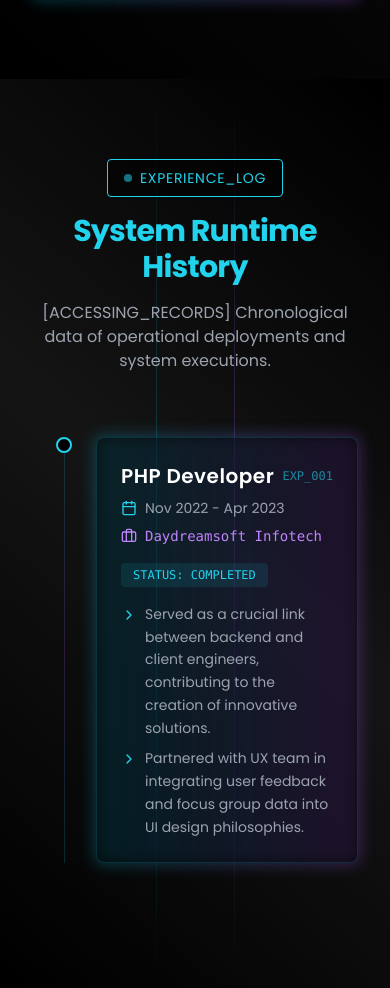
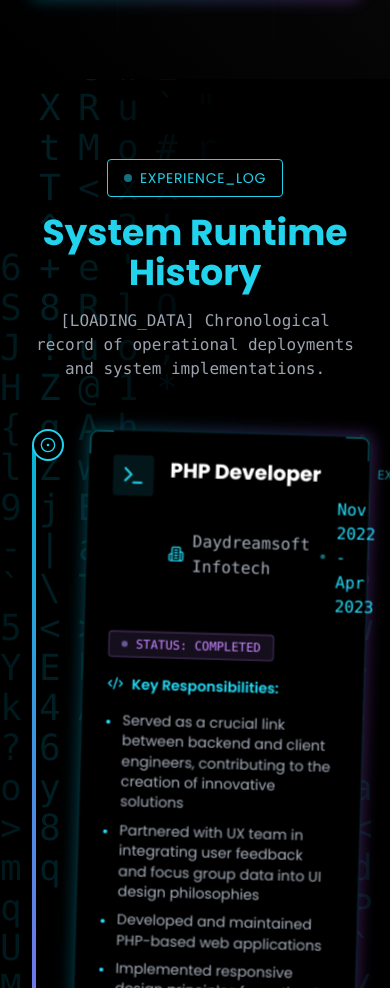
Before and after one commit to shi2307van/Shivani-Shinde, a React (Vite) app: page / in a window 390 px wide. Shown: the part 7224-8212 px from the top of the page. Built offline with nearby package versions, Linux system fonts and the light colour scheme.

Commit message:
Update Experience.jsx: Reorder experiences and format dates

```diff
--- a/src/components/Experience.jsx
+++ b/src/components/Experience.jsx
@@ -1,4 +1,5 @@
-import { Briefcase, Calendar, ChevronRight } from 'lucide-react';
+import React from 'react';
+import { Terminal, Calendar, Building2, Code2, CircleDot } from 'lucide-react';
 
 const Experience = () => {
   const experiences = [
@@ -6,116 +7,197 @@ const Experience = () => {
       title: "PHP Developer",
       company: "Daydreamsoft Infotech",
       duration: "Nov 2022 - Apr 2023",
+      status: "COMPLETED",
+      code: "EXP_001",
       responsibilities: [
-        "Served as a crucial link between backend and client engineers, contributing to the creation of innovative solutions.",
-        "Partnered with UX team in integrating user feedback and focus group data into UI design philosophies."
+        "Served as a crucial link between backend and client engineers, contributing to the creation of innovative solutions",
+        "Partnered with UX team in integrating user feedback and focus group data into UI design philosophies",
+        "Developed and maintained PHP-based web applications",
+        "Implemented responsive design principles for optimal user experience",
+        "Collaborated with cross-functional teams to deliver high-quality solutions"
       ],
-      code: "EXP_001",
-      status: "COMPLETED"
+      technologies: ["PHP", "MySQL", "HTML/CSS", "JavaScript", "UI/UX", "Responsive Design"]
+    },
+    {
+      title: "Java Developer",
+      company: "G-Soft Technology Pvt. Ltd.",
+      role: "Backend Development Intern",
+      duration: "Aug 2024 - Mar 2025",
+      status: "CONTINUE",
+      code: "EXP_002",
+      responsibilities: [
+        "Developing enterprise applications using Java and Spring Framework ecosystem",
+        "Building and optimizing database operations using JDBC and MySQL",
+        "Implementing RESTful APIs and microservices using Spring Boot",
+        "Creating responsive web interfaces using React.js and modern JavaScript",
+        "Designing and implementing scalable backend architectures",
+        "Writing clean, maintainable code following best practices and design patterns",
+        "Participating in code reviews and agile development processes"
+      ],
+      technologies: ["Java", "Spring Boot", "MySQL", "REST APIs", "React.js", "Git"]
     }
   ];
 
   return (
     <section id="experience" className="relative py-20 bg-black text-white overflow-hidden">
-      {/* Background Effects */}
-      <div className="absolute inset-0 bg-[linear-gradient(40deg,#000000,#1a1a1a,#000000)] opacity-80">
-        <div className="absolute inset-0" style={{
-          backgroundImage: 'linear-gradient(transparent 1px, transparent 1px), linear-gradient(90deg, transparent 1px, transparent 1px)',
-          backgroundSize: '32px 32px',
-          backgroundPosition: 'center center',
-          animation: 'gradient-move 20s linear infinite'
-        }} />
+      {/* Matrix Rain Effect */}
+      <div className="absolute inset-0 bg-black opacity-90">
+        {[...Array(10)].map((_, i) => (
+          <div
+            key={i}
+            className="absolute text-cyan-500/20 text-4xl font-mono whitespace-nowrap animate-matrix"
+            style={{
+              left: `${i * 10}%`,
+              animationDelay: `${i * 0.3}s`,
+              transform: 'translateY(-100%)'
+            }}
+          >
+            {[...Array(20)].map((_, j) => (
+              <div
+                key={j}
+                style={{ animationDelay: `${j * 0.1}s` }}
+              >
+                {String.fromCharCode(33 + Math.floor(Math.random() * 93))}
               </div>
-
-      {/* Glowing Lines */}
-      <div className="absolute inset-0 overflow-hidden">
-        <div className="absolute top-0 left-[40%] w-[1px] h-full bg-gradient-to-b from-transparent via-cyan-500 to-transparent opacity-30" />
-        <div className="absolute top-0 left-[60%] w-[1px] h-full bg-gradient-to-b from-transparent via-purple-500 to-transparent opacity-30" />
+            ))}
+          </div>
+        ))}
       </div>
 
       <div className="relative max-w-7xl mx-auto px-8">
+        {/* Section Header */}
         <div className="text-center mb-16">
           <div className="inline-flex items-center space-x-2 px-4 py-2 bg-black/50 border border-cyan-400 rounded mb-4">
             <div className="w-2 h-2 bg-cyan-400 rounded-full animate-pulse" />
             <p className="text-sm text-cyan-400 tracking-wider">EXPERIENCE_LOG</p>
           </div>
-          <h2 className="text-3xl md:text-4xl font-bold tracking-tight mb-4 text-cyan-400">
+          <h2 className="text-4xl md:text-5xl font-bold mb-4 text-cyan-400">
             System Runtime History
           </h2>
-          <p className="text-gray-400 max-w-2xl mx-auto">
-            [ACCESSING_RECORDS] Chronological data of operational deployments and system executions.
+          <p className="text-gray-400 max-w-2xl mx-auto font-mono">
+            [LOADING_DATA] Chronological record of operational deployments and system implementations.
           </p>
         </div>
 
+        {/* Timeline */}
         <div className="relative">
-          {/* Timeline line */}
-          <div className="absolute left-8 md:left-1/2 transform md:-translate-x-1/2 h-full w-px bg-gradient-to-b from-cyan-500 via-purple-500 to-cyan-500 opacity-20"></div>
+          {/* Vertical Line */}
+          <div className="absolute left-0 md:left-1/2 transform md:-translate-x-1/2 top-0 h-full w-1 bg-gradient-to-b from-cyan-500 via-purple-500 to-cyan-500" />
 
-          {experiences.map((experience, index) => (
+          {experiences.map((exp, index) => (
             <div
               key={index}
-              className="relative mb-12 animate-fade-in"
-              style={{ animationDelay: '0.2s' }}
+              className={`relative mb-16 md:mb-24 ${
+                index % 2 === 0 ? 'md:pr-8 md:text-right md:ml-auto md:w-1/2' : 'md:pl-8 md:ml-0 md:w-1/2'
+              }`}
             >
-              <div className="flex flex-col md:flex-row items-start">
-                {/* Timeline dot */}
-                <div className="absolute left-8 md:left-1/2 transform -translate-x-1/2 w-4 h-4 bg-black border-2 border-cyan-400 rounded-full">
-                  <div className="absolute inset-0 rounded-full animate-ping bg-cyan-400/20"></div>
+              {/* Timeline Node */}
+              <div className="absolute top-0 left-0 md:left-0 md:right-0 transform md:translate-x-1/2 -translate-y-1/2 z-10">
+                <div className="relative w-8 h-8">
+                  <div className="absolute inset-0 bg-cyan-400 rounded-full animate-ping opacity-25" />
+                  <div className="relative w-8 h-8 bg-black border-2 border-cyan-400 rounded-full flex items-center justify-center">
+                    <CircleDot className="w-4 h-4 text-cyan-400" />
+                  </div>
+                </div>
               </div>
 
-                {/* Content */}
-                <div className="ml-16 md:ml-[calc(50%+2rem)] md:w-1/2">
-                  <div className="group relative">
-                    {/* Card Background */}
-                    <div className="absolute -inset-0.5 bg-gradient-to-r from-cyan-500 to-purple-500 rounded-lg blur opacity-30 group-hover:opacity-50 transition duration-300" />
+              {/* Experience Card */}
+              <div className="group relative ml-12 md:ml-0 animate-float"
+                   style={{ animationDelay: `${index * 0.2}s` }}>
+                {/* Card Glow */}
+                <div className="absolute -inset-0.5 bg-gradient-to-r from-cyan-500 to-purple-500 rounded-lg blur opacity-30 group-hover:opacity-75 transition duration-300" />
 
-                    {/* Card Content */}
-                    <div className="relative bg-black/50 border border-cyan-500/20 rounded-lg p-6 hover:border-cyan-400/40 transition-colors">
+                {/* Main Card */}
+                <div className="relative bg-black border border-cyan-500/20 rounded-lg p-6 hover:border-cyan-400/40 transition-all duration-300">
                   {/* Header */}
-                      <div className="flex items-center justify-between mb-2">
-                        <h3 className="text-xl font-semibold text-white tracking-wide">
-                          {experience.title}
+                  <div className="flex items-start justify-between mb-4">
+                    <div className="flex items-start gap-4">
+                      <div className="p-2 bg-cyan-400/10 rounded text-cyan-400 group-hover:scale-110 group-hover:rotate-6 transition-all duration-300">
+                        <Terminal className="w-6 h-6" />
+                      </div>
+                      <div>
+                        <h3 className="text-xl font-bold text-white group-hover:text-cyan-400 transition-colors">
+                          {exp.title}
                         </h3>
+                        <div className="flex items-center gap-2 mt-2 text-base">
+                          <Building2 className="w-4 h-4 text-cyan-400 flex-shrink-0" />
+                          <div className="flex items-center gap-2 text-gray-400 font-mono">
+                            <span>{exp.company}</span>
+                            <span className="text-cyan-400/50">•</span>
+                            <span className="text-cyan-400">{exp.duration}</span>
+                          </div>
+                        </div>
+                      </div>
+                    </div>
+                    <div className="text-right">
                       <span className="text-xs font-mono text-cyan-400 opacity-60">
-                          {experience.code}
+                        {exp.code}
                       </span>
                     </div>
-
-                      {/* Duration */}
-                      <div className="flex items-center text-gray-400 mb-2 text-sm">
-                        <Calendar className="w-4 h-4 mr-2 text-cyan-400" />
-                        {experience.duration}
-                      </div>
-
-                      {/* Company */}
-                      <div className="flex items-center text-purple-400 mb-4 text-sm font-mono">
-                        <Briefcase className="w-4 h-4 mr-2" />
-                        {experience.company}
                   </div>
 
                   {/* Status Badge */}
                   <div className="mb-4">
-                        <span className="inline-flex items-center px-3 py-1 bg-cyan-400/10 text-cyan-400 text-xs rounded font-mono">
-                          STATUS: {experience.status}
+                    <span className={`inline-flex items-center px-3 py-1 rounded text-xs font-mono
+                      ${exp.status === 'CONTINUE'
+                        ? 'bg-green-400/10 text-green-400 border border-green-400/30'
+                        : 'bg-purple-400/10 text-purple-400 border border-purple-400/30'}`}
+                    >
+                      <span className="w-1.5 h-1.5 rounded-full mr-2 animate-pulse"
+                        style={{
+                          backgroundColor: exp.status === 'CONTINUE' ? '#4ade80' : '#a78bfa'
+                        }}
+                      />
+                      STATUS: {exp.status}
                     </span>
                   </div>
 
                   {/* Responsibilities */}
+                  <div className="space-y-4">
+                    <div className="flex items-center gap-2">
+                      <Code2 className="w-4 h-4 text-cyan-400" />
+                      <h4 className="text-sm font-semibold text-cyan-400">Key Responsibilities:</h4>
+                    </div>
                     <ul className="space-y-2">
-                        {experience.responsibilities.map((responsibility, rIndex) => (
-                          <li key={rIndex} className="text-gray-400 flex items-start text-sm">
-                            <ChevronRight className="w-4 h-4 mr-2 mt-1 text-cyan-400 flex-shrink-0" />
-                            <span className="leading-relaxed">{responsibility}</span>
+                      {exp.responsibilities.map((resp, idx) => (
+                        <li
+                          key={idx}
+                          className="relative pl-4 text-gray-400 text-sm group/item"
+                        >
+                          <span className="absolute left-0 top-[0.6rem] w-1 h-1 bg-cyan-400 rounded-full
+                                       group-hover/item:scale-150 transition-transform" />
+                          <span className="group-hover/item:text-cyan-400 transition-colors">
+                            {resp}
+                          </span>
                         </li>
                       ))}
                     </ul>
+                  </div>
 
-                      {/* Hover Scan Effect */}
-                      <div className="absolute inset-0 overflow-hidden rounded-lg opacity-0 group-hover:opacity-100 transition-opacity">
-                        <div className="absolute inset-0 bg-gradient-to-b from-transparent via-cyan-400/10 to-transparent -translate-y-full animate-scan" />
+                  {/* Technologies */}
+                  <div className="mt-4 flex flex-wrap gap-2">
+                    {exp.technologies.map((tech, idx) => (
+                      <span
+                        key={idx}
+                        className="px-2 py-1 bg-cyan-400/5 border border-cyan-400/20
+                                 rounded-md text-xs font-mono text-cyan-400
+                                 hover:bg-cyan-400/10 transition-colors"
+                      >
+                        {tech}
+                      </span>
+                    ))}
                   </div>
+
+                  {/* Scan Line Effect */}
+                  <div className="absolute inset-0 overflow-hidden rounded-lg opacity-0 group-hover:opacity-100 pointer-events-none">
+                    <div className="absolute inset-0 -translate-y-full animate-scan bg-gradient-to-b from-transparent via-cyan-400/10 to-transparent" />
                   </div>
-                  </div>
+
+                  {/* Corner Decorations */}
+                  <div className="absolute top-0 left-0 w-6 h-6 border-t-2 border-l-2 border-cyan-400/30 rounded-tl-lg group-hover:border-cyan-400 transition-colors duration-300" />
+                  <div className="absolute top-0 right-0 w-6 h-6 border-t-2 border-r-2 border-cyan-400/30 rounded-tr-lg group-hover:border-cyan-400 transition-colors duration-300" />
+                  <div className="absolute bottom-0 left-0 w-6 h-6 border-b-2 border-l-2 border-cyan-400/30 rounded-bl-lg group-hover:border-cyan-400 transition-colors duration-300" />
+                  <div className="absolute bottom-0 right-0 w-6 h-6 border-b-2 border-r-2 border-cyan-400/30 rounded-br-lg group-hover:border-cyan-400 transition-colors duration-300" />
                 </div>
               </div>
             </div>
```
Lines whose indentation alone changed are shown as unchanged.
